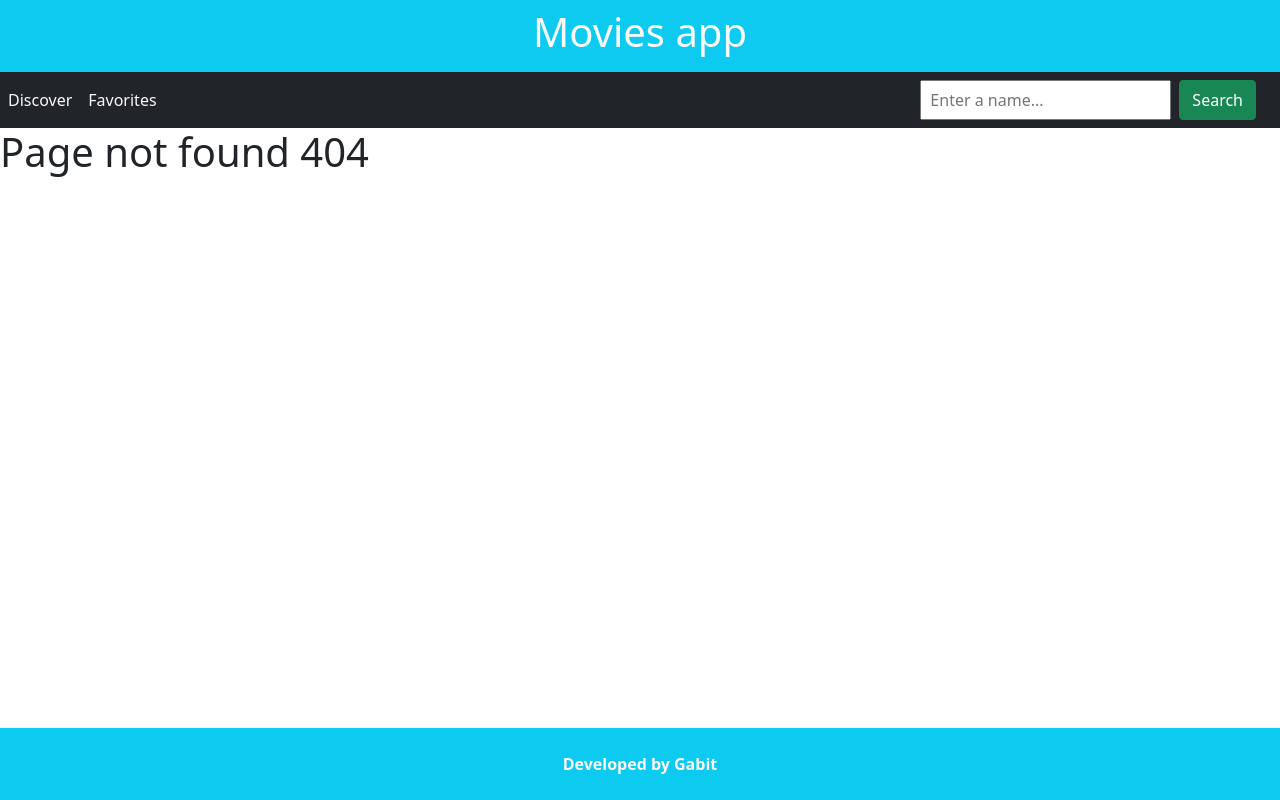
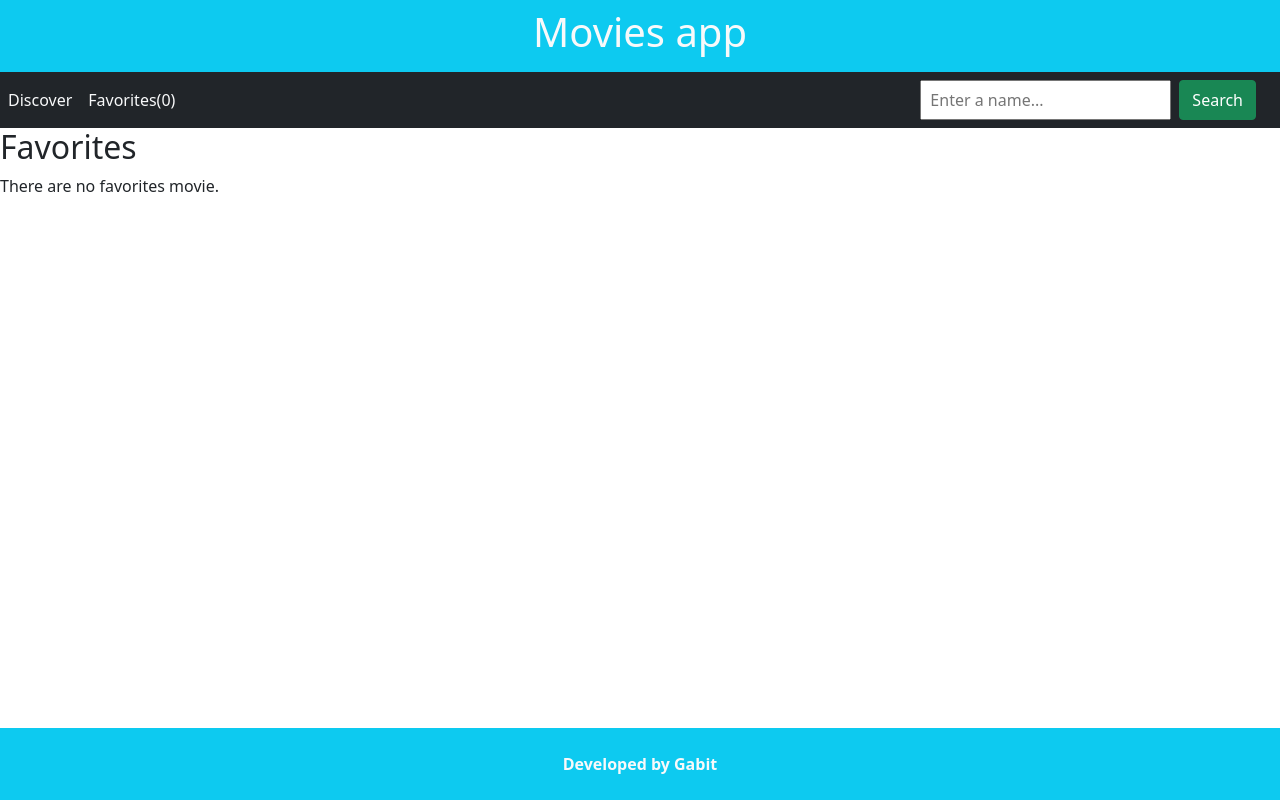
Before and after one commit to gabit690/alkemy-skill-up-react, a React (Create React App) app: page /favorites in a window 1280 px wide. Before the commit this address had no page. Built offline with nearby package versions, Linux system fonts and the light colour scheme; sample sign-in values are in the browser's storage.

Commit message:
Favorite component

```diff
--- a/src/App.js
+++ b/src/App.js
@@ -7,15 +7,29 @@ import Footer from './components/Footer';
 import Detail from "./pages/Detail";
 import Menu from "./components/Menu";
 import Results from "./pages/Results";
-import { createContext, useState } from "react";
+import Favorites from "./pages/Favorites";
 
+import { createContext, useState, useEffect } from "react";
 import "./App.css";
 
 export const TokenContext = createContext();
 
 function App() {
 
+  const [ favorites, setFavorites ] = useState([]);
+
+  useEffect(() => {
+      const favsInStorage = localStorage.getItem('favs');
+
+      if (favsInStorage != null) {
+          const favsArray = JSON.parse(favsInStorage);
+          setFavorites(favsArray);
+      }
+  }, []);
+
   const [token, setToken] = useState(sessionStorage.getItem('token'));
+
+  const toggleFavState = (e) => {
 
     const favMovies = localStorage.getItem('favs');
 
@@ -27,13 +41,13 @@ function App() {
       tempMoviesInFavs = JSON.parse(favMovies);
     }
 
-  const toggleFavState = (e) => {
     const btnParent = e.currentTarget.parentElement;
     const imgUrl = btnParent.querySelector('img').getAttribute('src');
     const title = btnParent.querySelector('h5').innerText;
     const overview = btnParent.querySelector('p').innerText;
     const movieData = { imgUrl, title, overview, id: e.currentTarget.dataset['movieId'] };
     let movieIsInArray = tempMoviesInFavs.find(movie => movie.id === movieData.id );
+
     if(!movieIsInArray) {
       tempMoviesInFavs.push(movieData);
       localStorage.setItem('favs', JSON.stringify(tempMoviesInFavs));
@@ -42,16 +56,18 @@ function App() {
       localStorage.setItem('favs', JSON.stringify(movieLeft));
       tempMoviesInFavs = movieLeft;
     }
+    setFavorites(tempMoviesInFavs);
   }
 
   return <TokenContext.Provider value={setToken}>
     <Header />
-    {sessionStorage.getItem('token') && <Menu />}
+    {sessionStorage.getItem('token') && <Menu favorites={favorites.length}/>}
     <Routes>
       <Route path="/" element={<Login />} />
       <Route path="discover" element={<Discover toggleFavState={toggleFavState} />} />
       <Route path="detail" element={<Detail />} />
       <Route path="results" element={<Results />} />
+      <Route path="favorites" element={<Favorites favorites={favorites} toggleFavState={toggleFavState} />} />
       <Route path="*" element={<NotFound />} />
     </Routes>
     <Footer />
--- a/src/components/Menu.js
+++ b/src/components/Menu.js
@@ -1,11 +1,11 @@
 import { Link, Outlet } from 'react-router-dom';
 import Searcher from './Searcher';
 
-function Menu() {
+function Menu(props) {
   return <>
     <nav className='bg-dark d-flex py-2'>
       <Link to="/discover" className='text-light p-2 text-decoration-none'>Discover</Link>
-      <Link to="/favorites" className='text-light p-2 text-decoration-none'>Favorites</Link>
+      <Link to="/favorites" className='text-light p-2 text-decoration-none'>Favorites{`(${props.favorites})`}</Link>
       <Searcher />
     </nav>
     <Outlet />
--- /dev/null
+++ b/src/pages/Favorites.js
@@ -0,0 +1,36 @@
+
+import { Link, Navigate } from 'react-router-dom';
+function Favorites (props) {
+
+    let token = sessionStorage.getItem('token');
+
+    return <>
+        {!token && <Navigate to="/" />}
+        <h2>Favorites</h2>
+        {props.favorites.length === 0 ?
+            (<p>There are no favorites movie.</p>)
+            :
+            (<div className="row m-3">
+            {
+                props.favorites.map((movie, index) => {
+                return (
+                    <div className="col-3 mt-3" key={index}>
+                    <div class="card">
+                        <img src={`https://image.tmdb.org/t/p/w500/${movie.imgUrl}`} class="card-img-top" alt="..." />
+                        <button className="btn-fav" onClick={props.toggleFavState} data-movie-id={movie.id}>🤍</button>
+                        <div class="card-body">
+                        <h5 class="card-title">{ `${(movie.title).substring(0, 32)}...` }</h5>
+                        <p class="card-text">{ `${(movie.overview).substring(0, 140)}...` }</p>
+                        <Link to={`/detail?movieId=${movie.id}`} class="btn btn-primary d-block">More info</Link>
+                        </div>
+                    </div>
+                    </div>
+                );
+                })
+            }
+            </div>
+            )}
+    </>
+}
+
+export default Favorites;
```
Lines whose indentation alone changed are shown as unchanged.
